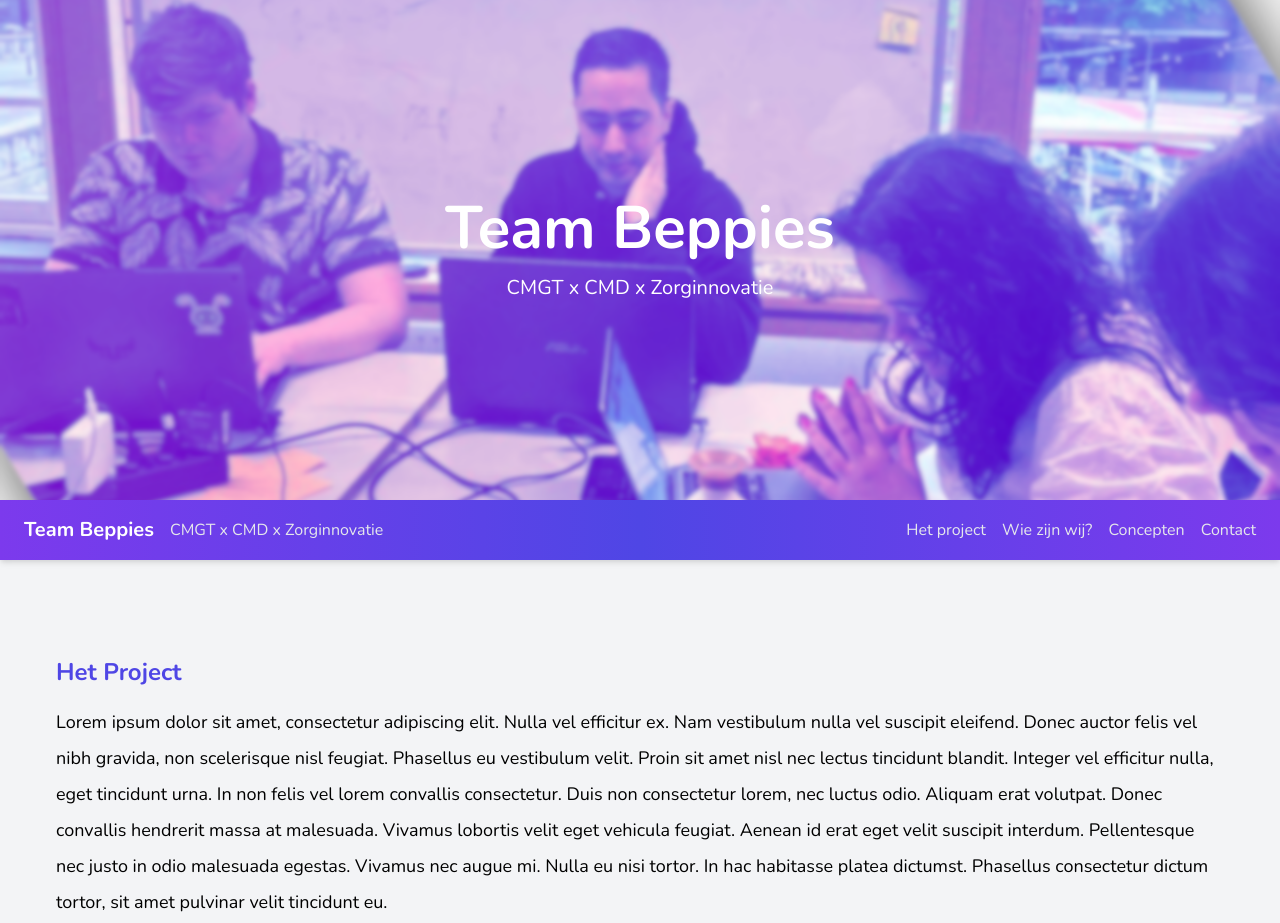
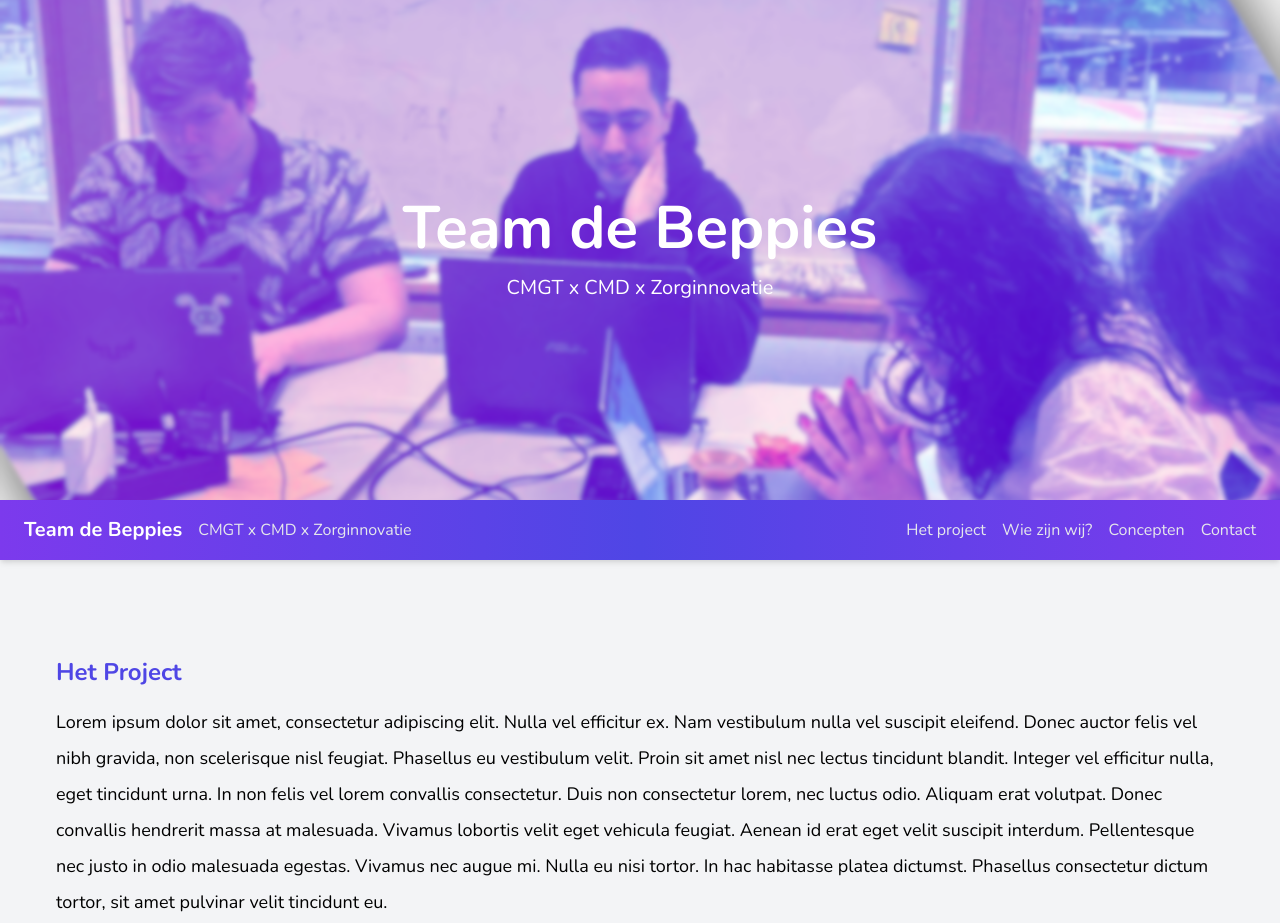
Before and after one commit to Frietvorkje69/mlab2-onepager, a plain HTML site: page index.html in a window 1280 px wide. Shown: the top 923 px of the page. Drawn offline with nearby package versions, Linux system fonts and the light colour scheme.

Commit message:
name correction

```diff
--- a/index.html
+++ b/index.html
@@ -3,7 +3,7 @@
 <head>
     <meta charset="UTF-8">
     <meta name="viewport" content="width=device-width, initial-scale=1.0">
-    <title>Team Beppies</title>
+    <title>Team de Beppies</title>
     <link rel="icon" href="src/img/icon.png"/>
     <script src="https://kit.fontawesome.com/c7b1d33b1c.js" crossorigin="anonymous"></script>
     <link href="https://cdn.jsdelivr.net/npm/tailwindcss@2.2.19/dist/tailwind.min.css" rel="stylesheet">
@@ -14,14 +14,14 @@
 <header id="header">
     <div class="hero-image flex items-center justify-center text-white">
         <div class="text-center">
-            <h1 class="text-4xl md:text-6xl font-bold">Team Beppies</h1>
+            <h1 class="text-4xl md:text-6xl font-bold">Team de Beppies</h1>
             <p class="text-lg md:text-xl mt-4">CMGT x CMD x Zorginnovatie</p>
         </div>
     </div>
 
     <nav class="flex items-center justify-between px-6 py-4 shadow-md bg-gradient-to-r from-purple-600 via-indigo-600 to-purple-600 text-white" id="navbar">
         <div class="flex items-center">
-            <a href="#" class="text-xl font-bold hover:underline">Team Beppies</a>
+            <a href="#" class="text-xl font-bold hover:underline">Team de Beppies</a>
             <span class="text-gray-200 ml-4 text-base">CMGT x CMD x Zorginnovatie</span>
         </div>
 
```
